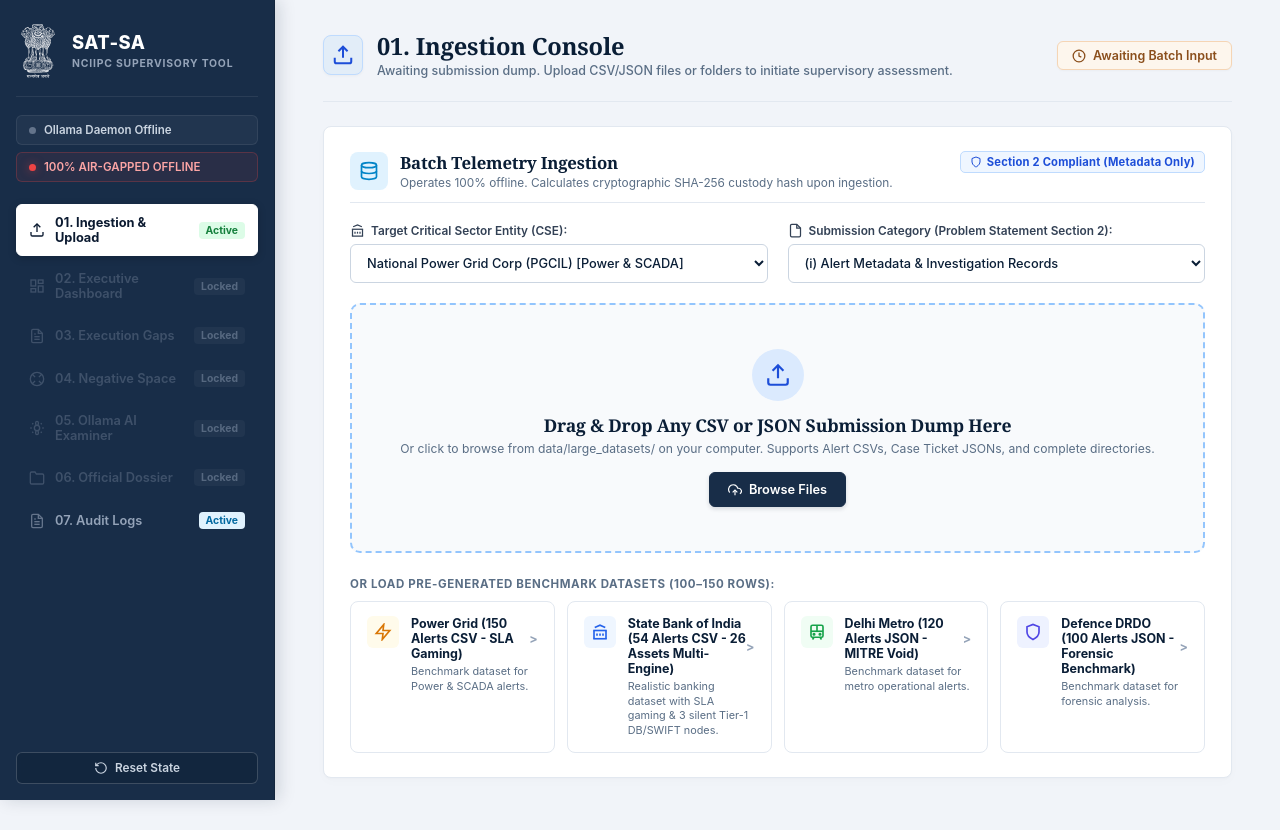
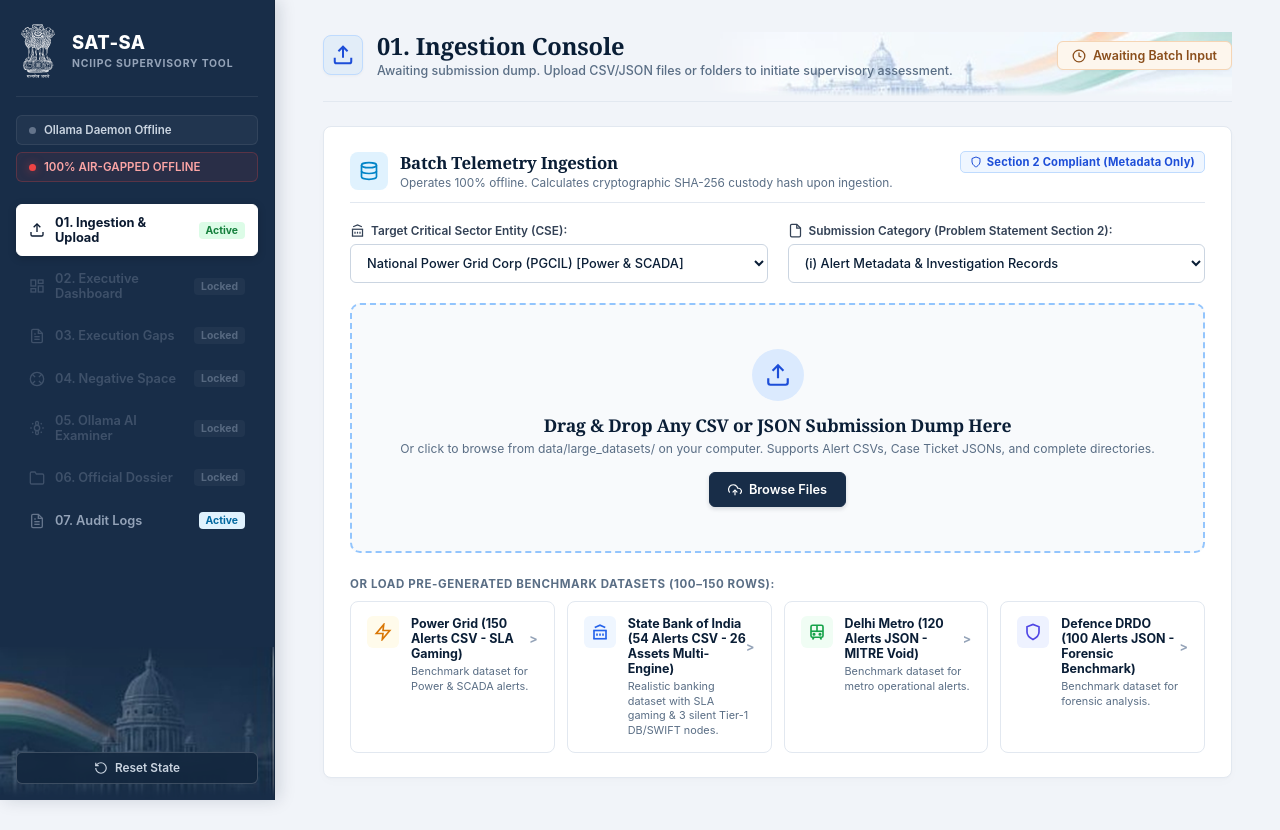
Before and after one commit to anasjameel300/SAT-SA-DEMO, a plain HTML site: page index.html in a window 1280 px wide. Drawn offline with Linux system fonts and the light colour scheme; no server answers.

```diff
--- a/css/style.css
+++ b/css/style.css
@@ -256,7 +256,7 @@
       margin-right: -16px;
       margin-bottom: -16px;
       padding: 105px 16px 16px 16px;
-      background-image: url('assets/sidebar_monument.png');
+      background-image: url('../assets/sidebar_monument.png');
       background-size: 100% auto;
       background-repeat: no-repeat;
       background-position: bottom center;
@@ -311,7 +311,7 @@
       margin-bottom: 24px;
       position: relative;
       z-index: 10;
-      background-image: url('assets/header_monument_perfect.png');
+      background-image: url('../assets/header_monument_perfect.png');
       background-repeat: no-repeat;
       background-position: center right;
       background-size: auto 65px;
```
